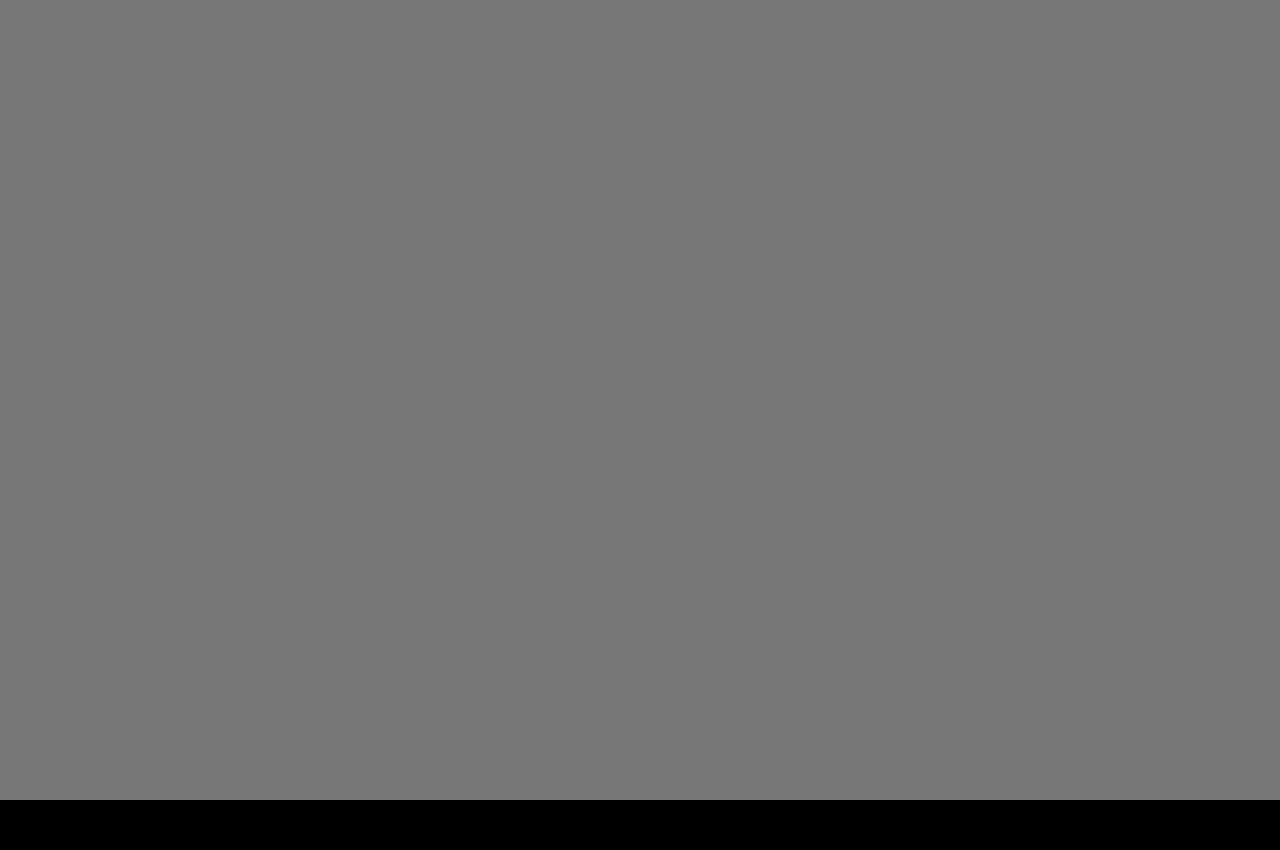
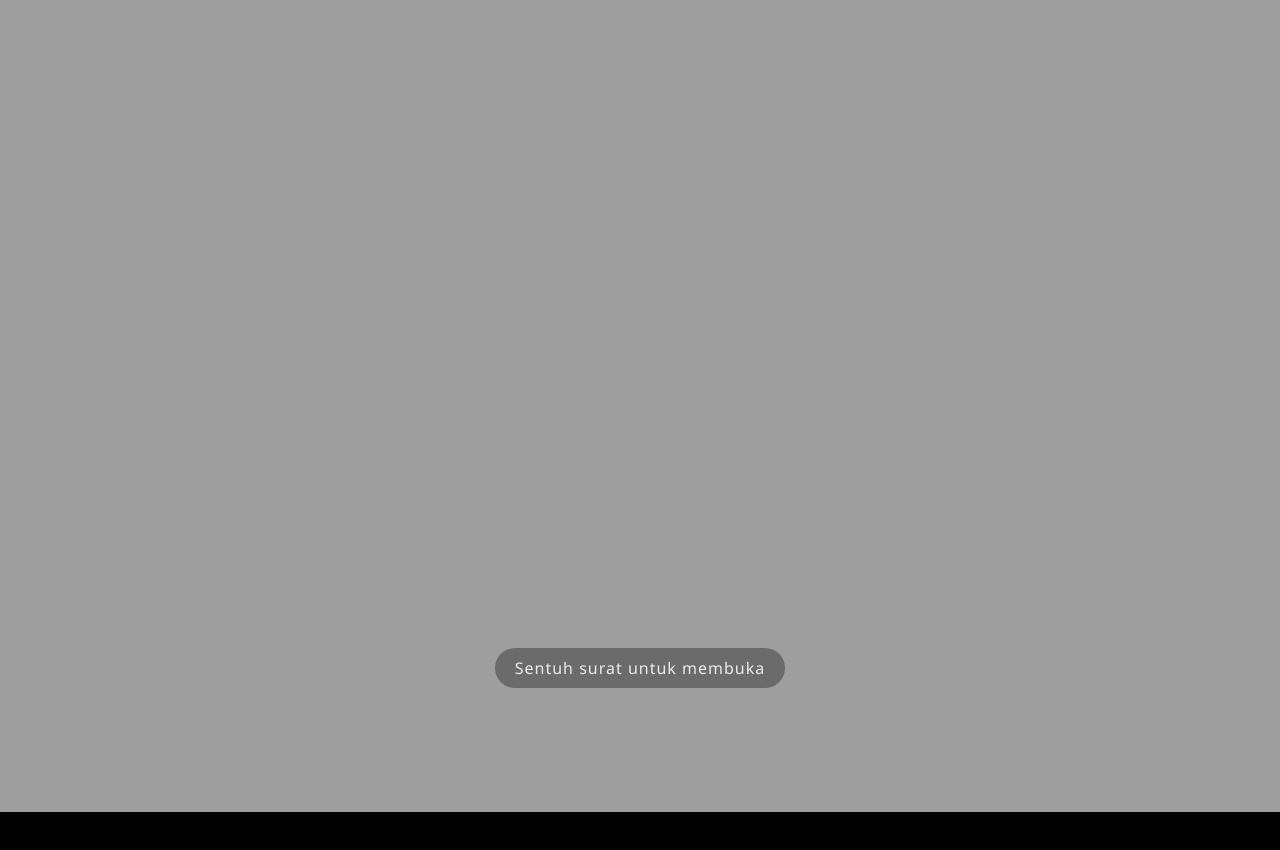
Before and after one commit to rezapranata089-bit/Undangan, a plain HTML site: page index.html in a window 1280 px wide. Shown: the top 850 px of the page. Drawn offline with Linux system fonts and the light colour scheme.

Commit message:
Update index.html

```diff
--- a/index.html
+++ b/index.html
@@ -16,6 +16,61 @@
             font-family: 'Segoe UI', Roboto, Helvetica, Arial, sans-serif;
             color: white;
             overflow-x: hidden;
+        }
+
+        /* Kelas untuk mengunci scroll saat loading */
+        body.terkunci {
+            overflow: hidden;
+        }
+
+        /* Desain Layar Start / Cover */
+        #start-screen {
+            position: fixed;
+            top: 0;
+            left: 0;
+            width: 100vw;
+            height: 100vh;
+            background-color: #000;
+            z-index: 9999;
+            display: flex;
+            align-items: flex-end; /* Memindahkan teks ke bagian bawah layar */
+            justify-content: center;
+            padding-bottom: 12vh; /* Jarak aman teks dari dasar layar HP */
+            transition: opacity 1s ease-in-out, visibility 1s;
+        }
+
+        /* Canvas khusus untuk menampilkan amplop membuka */
+        #envelope-canvas {
+            position: absolute;
+            top: 0;
+            left: 0;
+            width: 100%;
+            height: 100%;
+            object-fit: cover; /* KUNCI FULLSCREEN: Memaksa gambar menutupi seluruh layar */
+            z-index: 1;
+            transition: transform 0.3s;
+        }
+
+        /* Saat loading selesai, beri visual bahwa amplop bisa diklik */
+        #start-screen.siap-buka #envelope-canvas {
+            cursor: pointer;
+        }
+
+        #start-screen.siap-buka #envelope-canvas:hover {
+            transform: scale(1.03); /* Sedikit zoom saat ditahan */
+        }
+
+        /* Teks loading di atas amplop */
+        #loading-text {
+            position: relative;
+            z-index: 2; /* Wajib di atas canvas */
+            font-size: 1rem;
+            color: #fff;
+            background-color: rgba(0, 0, 0, 0.4); /* Background transparan agar teks terbaca di atas gambar terang */
+            padding: 8px 20px;
+            border-radius: 20px;
+            letter-spacing: 1px;
+            pointer-events: none; /* Agar klik tidak terhalang teks */
         }
 
         .ruang-animasi {
@@ -89,7 +144,12 @@
         }
     </style>
 </head>
-<body>
+<body class="terkunci">
+
+    <div id="start-screen">
+        <canvas id="envelope-canvas"></canvas>
+        <p id="loading-text">Memuat surat... 0%</p>
+    </div>
 
     <div class="ruang-animasi">
         <div class="sticky-container">
@@ -121,102 +181,159 @@
     </div>
 
                         <script>
-        const canvas = document.getElementById("kamera-canvas");
-        const context = canvas.getContext("2d");
+        document.addEventListener("DOMContentLoaded", () => {
+            // --- BAGIAN 1: SETUP CANVAS UTAMA (UNDANGAN 100 FRAME) ---
+            const canvasMain = document.getElementById("kamera-canvas");
+            const contextMain = canvasMain.getContext("2d");
+            const mainFrameCount = 100;
 
-        // Jumlah total gambar (diubah menjadi 241 karena file dari 0 sampai 240)
-        const frameCount = 241;
-
-        // Fungsi pemanggil file gambar menggunakan CDN jsDelivr
-        const currentFrame = index => {
-            return `https://cdn.jsdelivr.net/gh/rezapranata089-bit/Undangan@main/gambar-undangan/frame(${index}).webp`;
+            const mainFrameUrl = index => {
+                const angkaIndex = String(index).padStart(3, '0');
+                return `https://cdn.jsdelivr.net/gh/rezapranata089-bit/Undangan@main/gambar-undangan/Project%2067%20[581848A]_${angkaIndex}.jpg`;
             };
 
-        // Resolusi canvas
-        canvas.width = 600;
-        canvas.height = 1067;
+            canvasMain.width = 600;
+            canvasMain.height = 1067;
+            const mainImages = [];
+            for (let i = 0; i < mainFrameCount; i++) { mainImages.push(new Image()); }
 
-        // Wadah menampung semua objek gambar di memori (Cache Array)
-        const images = [];
-        for (let i = 0; i < frameCount; i++) {
-            images.push(new Image());
-        }
+            mainImages[0].src = mainFrameUrl(0);
+            mainImages[0].onload = () => { contextMain.drawImage(mainImages[0], 0, 0, canvasMain.width, canvasMain.height); };
 
-        // Memuat frame 0 di awal secara instan
-        images[0].src = currentFrame(0);
-        images[0].onload = () => {
-            context.drawImage(images[0], 0, 0, canvas.width, canvas.height);
-        };
-
-        // Variabel penanda frame aktif saat ini
-        let frameTerakhir = 0;
-
-        // Fungsi menggambar ke canvas secara instan dari memori RAM
-        const updateImage = index => {
-            if (images[index] && images[index].complete) {
-                // Jika gambar sudah selesai didownload, langsung gambar ke layar
-                context.drawImage(images[index], 0, 0, canvas.width, canvas.height);
-            } else if (images[index]) {
-                // Jika user scroll lebih cepat daripada speed download, pasang trigger otomatis
-                // Begitu file selesai didownload, langsung tampilkan jika user masih di posisi scroll tersebut
-                images[index].addEventListener('load', () => {
-                    if (frameTerakhir === index) {
-                        context.drawImage(images[index], 0, 0, canvas.width, canvas.height);
-                    }
-                }, { once: true });
+            let lastMainFrame = 0;
+            const updateMainImage = index => {
+                if (mainImages[index] && mainImages[index].complete) {
+                    contextMain.drawImage(mainImages[index], 0, 0, canvasMain.width, canvasMain.height);
                 }
             };
 
-        // Mendeteksi pergerakan scroll
-        window.addEventListener('scroll', () => {
-            const scrollTop = document.documentElement.scrollTop || document.body.scrollTop;
+            const ruangAnimasi = document.querySelector('.ruang-animasi');
+            let windowHeight = window.innerHeight;
+            ruangAnimasi.style.height = (windowHeight * 5) + 'px';
+            let animScrollHeight = ruangAnimasi.offsetHeight - windowHeight;
+            let lastWidth = window.innerWidth;
 
-            const ruangAnimasi = document.querySelector('.ruang-animasi');
-            const animScrollHeight = ruangAnimasi.offsetHeight - window.innerHeight;
-
-            let scrollFraction = scrollTop / animScrollHeight;
-
-            // Kunci absolut agar scrollFraction tidak tembus ke angka minus atau lebih dari 1 saat HP memantul (bounce)
-            if (scrollFraction > 1) scrollFraction = 1;
-            if (scrollFraction < 0) scrollFraction = 0;
-
-            // Perhitungan frame final
-            let frameIndex = Math.min(
-                frameCount - 1,
-                Math.floor(scrollFraction * (frameCount - 1)) // Disesuaikan agar berhenti presisi di frame terakhir
-            );
-
-            // Jalankan fungsi HANYA jika indeks frame benar-benar berubah
-            if (frameIndex !== frameTerakhir) {
-                frameTerakhir = frameIndex;
-                requestAnimationFrame(() => updateImage(frameIndex));
+            window.addEventListener('resize', () => {
+                if (window.innerWidth !== lastWidth) {
+                    lastWidth = window.innerWidth;
+                    windowHeight = window.innerHeight;
+                    ruangAnimasi.style.height = (windowHeight * 5) + 'px';
+                    animScrollHeight = ruangAnimasi.offsetHeight - windowHeight;
                 }
             });
 
-        // PRELOAD SEKUENSIAL YANG AMAN
-        // Mengisi objek gambar satu per satu agar antrean download teratur dan tidak membuat lag
-        const preloadImages = () => {
-            let i = 1;
-            function loadNext() {
-                if (i >= frameCount) return;
+            window.addEventListener('scroll', () => {
+                const rect = ruangAnimasi.getBoundingClientRect();
+                let scrollY = -rect.top;
+                if (scrollY < 0) scrollY = 0;
+                if (scrollY > animScrollHeight) scrollY = animScrollHeight;
+                let scrollFraction = scrollY / animScrollHeight;
+                let frameIndex = Math.floor(scrollFraction * (mainFrameCount - 1));
+                if (frameIndex > 99) frameIndex = 99;
+                if (frameIndex < 0) frameIndex = 0;
 
-                images[i].addEventListener('load', () => {
-                    i++;
-                    loadNext();
-                }, { once: true });
+                if (frameIndex !== lastMainFrame) {
+                    lastMainFrame = frameIndex;
+                    requestAnimationFrame(() => updateMainImage(frameIndex));
+                }
+            }, { passive: true });
 
-                images[i].addEventListener('error', () => {
-                    i++;
-                    loadNext(); // Tetap lanjut seandainya ada 1 file gambar rusak/gagal
-                }, { once: true });
+            // --- BAGIAN 2: SETUP START SCREEN (COVER AMPLOP 93 FRAME) ---
+            const startScreen = document.getElementById("start-screen");
+            const canvasEnv = document.getElementById("envelope-canvas");
+            const contextEnv = canvasEnv.getContext("2d");
+            const loadingText = document.getElementById("loading-text");
 
-                images[i].src = currentFrame(i);
-            }
-            loadNext();
+            const envelopeFrameCount = 93;
+            const envelopeFrameUrl = index => {
+                return `https://cdn.jsdelivr.net/gh/rezapranata089-bit/Undangan@main/gambar-undangan/gambar(${index}).jpeg`;
             };
 
-        // Mulai download latar belakang setelah halaman web siap
-        window.addEventListener('DOMContentLoaded', preloadImages);
+            // Resolusi disesuaikan dengan file amplop kamu (1080x1920)
+            canvasEnv.width = 1080;
+            canvasEnv.height = 1920;
+
+            const envImages = [];
+            for (let i = 0; i < envelopeFrameCount; i++) { envImages.push(new Image()); }
+
+            // --- BAGIAN 3: SISTEM LOADING PARALEL GABUNGAN ---
+            let totalImagesToLoad = mainFrameCount + envelopeFrameCount;
+            let imagesLoadedCount = 0;
+            let loadingSelesai = false;
+
+            function updateProgress() {
+                imagesLoadedCount++;
+                let persentase = Math.floor((imagesLoadedCount / totalImagesToLoad) * 100);
+                loadingText.innerText = `Memuat surat... ${persentase}%`;
+
+                if (imagesLoadedCount >= totalImagesToLoad) {
+                    loadingSelesai = true;
+                    loadingText.innerText = "Sentuh surat untuk membuka";
+                    startScreen.classList.add("siap-buka");
+                }
+            }
+
+            envImages[0].src = envelopeFrameUrl(0);
+            envImages[0].onload = () => {
+                contextEnv.drawImage(envImages[0], 0, 0, canvasEnv.width, canvasEnv.height);
+                startPreloadAll();
+            };
+
+            function startPreloadAll() {
+                updateProgress(); // Sinkronisasi load envImages[0]
+                if(mainImages[0].complete) updateProgress(); // Sinkronisasi load mainImages[0]
+
+                // Load 92 gambar amplop sisanya
+                for (let i = 1; i < envelopeFrameCount; i++) {
+                    envImages[i].onload = updateProgress;
+                    envImages[i].onerror = updateProgress;
+                    envImages[i].src = envelopeFrameUrl(i);
+                }
+                // Load 99 gambar undangan sisanya
+                for (let i = 1; i < mainFrameCount; i++) {
+                    mainImages[i].onload = updateProgress;
+                    mainImages[i].onerror = updateProgress;
+                    mainImages[i].src = mainFrameUrl(i);
+                }
+            }
+
+            // --- BAGIAN 4: LOGIKA PLAY ANIMASI AMPLOP ---
+            let animasiBerjalan = false;
+
+            canvasEnv.addEventListener("click", () => {
+                // Mencegah error jika user mengeklik layar berkali-kali
+                if (!loadingSelesai || animasiBerjalan) return;
+
+                animasiBerjalan = true;
+                loadingText.style.display = "none";
+                startScreen.classList.remove("siap-buka"); // Mematikan efek hover
+                playEnvelopeAnimation(1);
+            });
+
+            function playEnvelopeAnimation(frameIndex) {
+                if (frameIndex >= envelopeFrameCount) {
+                    fadeOutOfStartScreen();
+                    return;
+                }
+
+                // PENGAMAN ANTI-BLANK: Gambar hanya akan dihapus jika frame selanjutnya VALID dan berwujud nyata (>0)
+                if (envImages[frameIndex].complete && envImages[frameIndex].naturalWidth > 0) {
+                    contextEnv.clearRect(0, 0, canvasEnv.width, canvasEnv.height);
+                    contextEnv.drawImage(envImages[frameIndex], 0, 0, canvasEnv.width, canvasEnv.height);
+                }
+
+                setTimeout(() => {
+                    playEnvelopeAnimation(frameIndex + 1);
+                }, 41);
+            }
+
+            function fadeOutOfStartScreen() {
+                startScreen.style.opacity = "0";
+                startScreen.style.visibility = "hidden";
+                document.body.classList.remove("terkunci");
+                window.scrollTo(0, 0);
+            }
+        });
     </script>
 
 </body>
```
Lines whose indentation alone changed are shown as unchanged.
